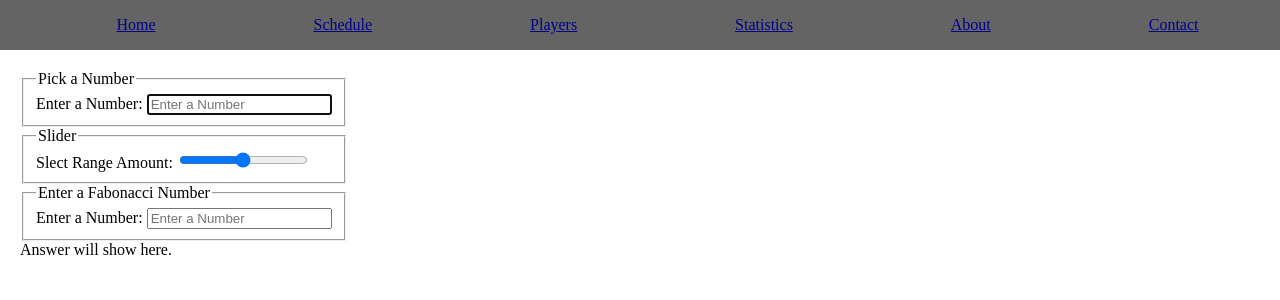
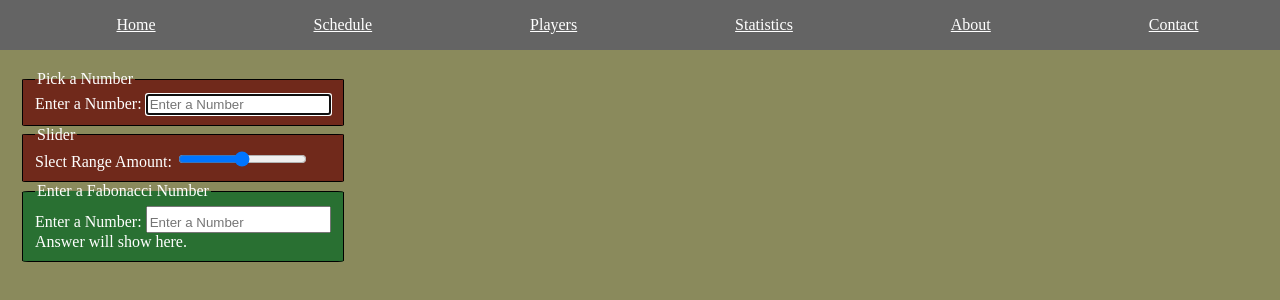
Before and after one commit to SimonHerrera/static-web-individual-challenge-1, a plain HTML site: page index.html in a window 1280 px wide. Drawn offline with Linux system fonts and the light colour scheme.

Commit message:
Update background colors

```diff
--- a/css/style.css
+++ b/css/style.css
@@ -10,15 +10,12 @@ body {
 
 /* [[[[[[[[[ Default styles ]]]]]]]]]]]]*/
 
-
 a:link {
-  color: darkblue;
-
+  color: white;
 }
 
 a:visited {
-  color: darkblue;
-
+  color: white;
 }
 
 a:hover {
@@ -26,13 +23,13 @@ a:hover {
   color: black;
 }
 
-
 a:active {
   color: red;
 }
 
 
 /* [[[[[[[[[ Header and Body ]]]]]]]]]]]]*/
+
 .main-header {
   top: 0;
   width: 100%;
@@ -54,22 +51,18 @@ a:active {
   width: 100%;
   /*padding: 20px;*/
   padding-top: 50px; /*Should be width of Nav Bar*/
-  /*background: 3#0638E;*/
+  background: rgb(138, 138, 92);
   display: flex;
   flex-direction: row;
   flex-wrap: wrap;
 }
 
-/*.main-header nav {
-  margin: auto;
-  width: 90%;
-}*/
 
+/* [[[[[[[[[ Nav Bar ]]]]]]]]]]]]*/
 li {
   list-style-type: none;
 }
 
-/* [[[[[[[[[ Nav Bar ]]]]]]]]]]]]*/
 
 ul li {
   display: inline;
@@ -77,7 +70,8 @@ ul li {
 
 }
 
-/* [[[[[[[[[ Container ]]]]]]]]]]]]*/
+
+ /*[[[[[[[[[ Container ]]]]]]]]]]]]*/
 
 #container {
   /*position: relative;*/
@@ -86,3 +80,26 @@ ul li {
   height: 1000px;
   padding: 20px 20px;
 }
+
+
+ /*[[[[[[[[[ Slider Field Set ]]]]]]]]]]]]*/
+
+.tied {
+  background: rgba(102, 0, 0, 0.7);
+  border-radius: 2%;
+  border: 1px solid black;
+  color: white;
+}
+
+.fab-style {
+  background: rgba(0, 102, 34, 0.7);
+  border-radius: 2%;
+  border: 1px solid black;
+  color: white;
+}
+
+#fab {
+  padding-top: 7px;
+}
+
+ /*[[[[[[[[[ Fabonacci Styling ]]]]]]]]]]]]*/
--- a/index.html
+++ b/index.html
@@ -22,25 +22,25 @@
 
       <section id="container">
         <form>
-          <fieldset>
+          <fieldset class="tied">
             <legend>Pick a Number</legend>
             <label for"num1">Enter a Number:</label>
             <input type="text" id="num1"  min="10" max="100" placeholder="Enter a Number" autofocus>
           </fieldset>
 
-          <fieldset>
+          <fieldset class="tied">
             <legend>Slider</legend>
             <label>Slect Range Amount:</label>
             <input type="range" id="num2" min="10" max="100">
           </fieldset>
 
-          <fieldset>
+          <fieldset class="fab-style">
             <legend>Enter a Fabonacci Number</legend>
             <label for"fab">Enter a Number:</label>
-            <input type="text" id="fab"   placeholder="Enter a Number" >
+            <input type="text" id="fab"   placeholder="Enter a Number">
+            <div id="ans">Answer will show here.</div>
           </fieldset>
         </form>
-        <div id="ans">Answer will show here.</div>
       </section>
 
 
```
